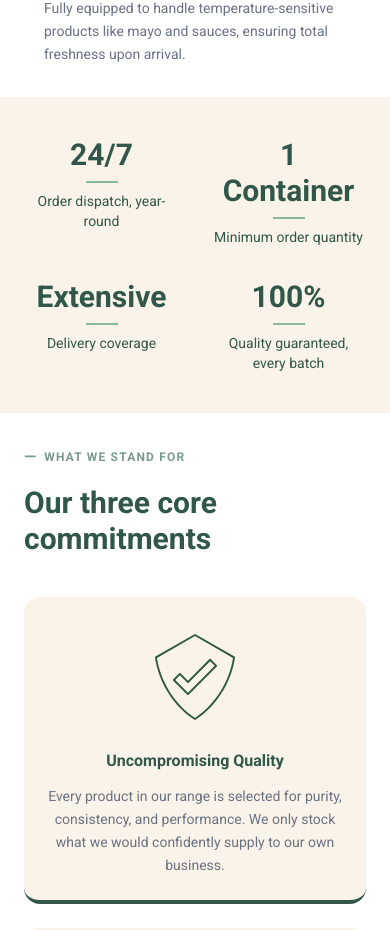
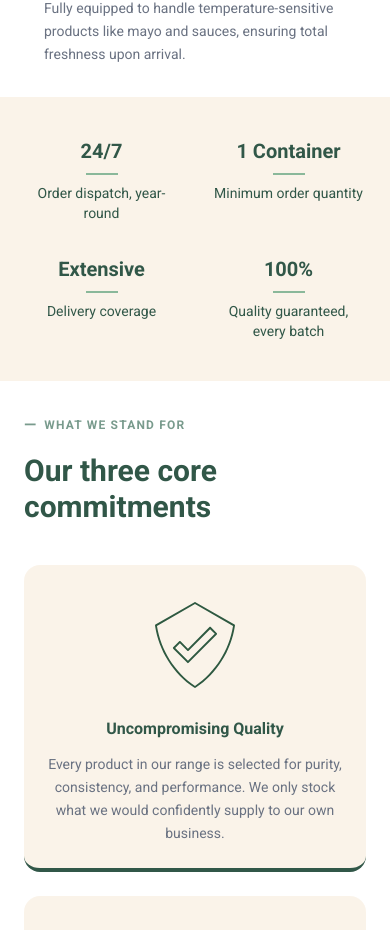
Before and after one commit to HarryMaguire02/grannex-foods, a Next.js app in the folder food-site/: page /about in a window 390 px wide. Shown: the part 1539-2469 px from the top of the page. Built offline with nearby package versions, Linux system fonts and the light colour scheme; no server answers.

Commit message:
Fix responsivness on small screens

```diff
--- a/food-site/app/components/about/StatsSection.tsx
+++ b/food-site/app/components/about/StatsSection.tsx
@@ -15,7 +15,7 @@ export default function StatsSection() {
           {stats.map((stat, i) => (
             <AnimateIn key={stat.label} from="bottom" delay={i * 0.1}>
               <div className="flex flex-col items-center text-center">
-                <span className="text-3xl lg:text-4xl font-bold text-primary">{stat.value}</span>
+                <span className="whitespace-nowrap text-xl xs:text-2xl sm:text-3xl lg:text-4xl font-bold text-primary">{stat.value}</span>
                 <div className="w-8 h-[2px] bg-sage mx-auto my-2" />
                 <span className="text-sm text-primary">{stat.label}</span>
               </div>
--- a/food-site/app/components/home/AboutUsHomeSection.tsx
+++ b/food-site/app/components/home/AboutUsHomeSection.tsx
@@ -40,7 +40,7 @@ export default function AboutUsHomeSection() {
             <div className="grid grid-cols-3 gap-4">
               {stats.map((stat) => (
                 <div key={stat.label} className="flex flex-col gap-2 items-center text-center">
-                  <span className="text-xl sm:text-2xl lg:text-4xl font-bold text-primary">{stat.value}</span>
+                  <span className="whitespace-nowrap text-sm xs:text-xl sm:text-2xl lg:text-4xl font-bold text-primary">{stat.value}</span>
                   <div className="w-8 h-[2px] bg-sage" />
                   <span className="text-xs text-sage">{stat.label}</span>
                 </div>
--- a/food-site/app/components/products/ProductsGrid.tsx
+++ b/food-site/app/components/products/ProductsGrid.tsx
@@ -39,12 +39,12 @@ export default function ProductsGrid({ products }: ProductsGridProps) {
 
         {/* Filter tabs */}
         <AnimateIn from="bottom">
-          <div className="flex flex-wrap justify-center gap-3 mb-10">
+          <div className="grid grid-cols-2 sm:flex sm:flex-wrap sm:justify-center gap-3 mb-10">
             {FILTERS.map((filter) => (
               <button
                 key={filter.value}
                 onClick={() => setActiveFilter(filter.value)}
-                className={`px-6 py-2.5 rounded-full text-sm font-medium transition-colors ${
+                className={`w-full sm:w-auto px-6 py-2.5 rounded-full text-sm font-medium transition-colors ${
                   activeFilter === filter.value
                     ? 'bg-primary text-white'
                     : 'border border-primary/40 text-primary hover:border-primary'
```
Also changed, not shown: 1 other file (tests, documents, lock files or other folders).
